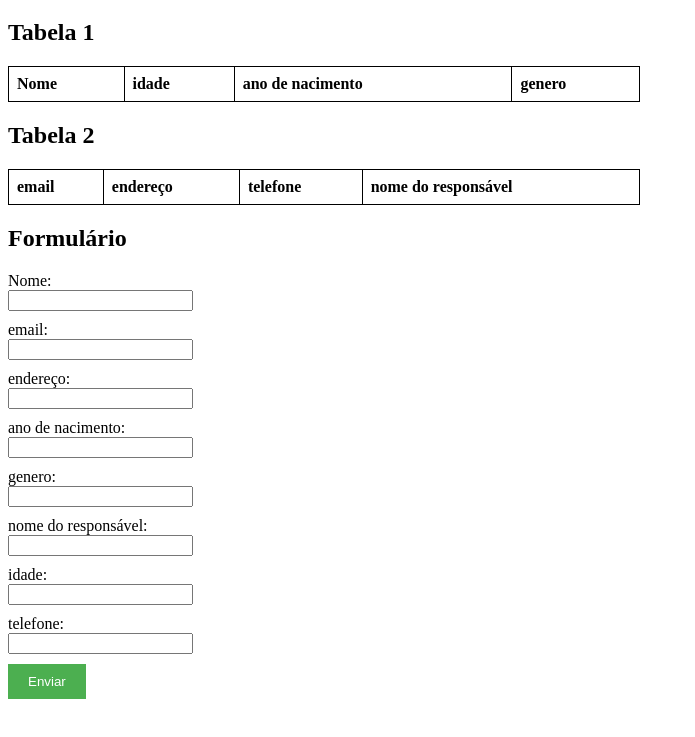
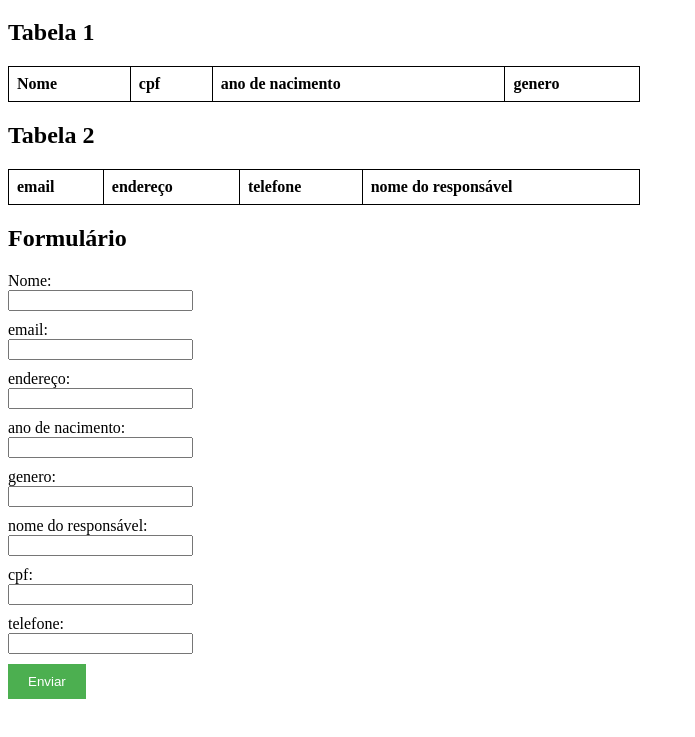
Before and after one commit to RaphaelhOliveira/2D_JavaBD, a plain HTML site: page index.html in a window 1280 px wide. Shown: the part 61-798 px from the top of the page, without its empty margins (0-695 px from the left). Drawn offline with Linux system fonts and the light colour scheme.

Commit message:
Update index.html

```diff
--- a/index.html
+++ b/index.html
@@ -14,7 +14,7 @@
         <thead>
             <tr>
                 <th>Nome</th>
-                <th>idade</th>
+                <th>cpf</th>
                 <th>ano de nacimento</th>
                 <th>genero</th>
             </tr>
@@ -59,7 +59,7 @@
         <label for="texto6">nome do responsável:</label>
         <input type="text" id="texto6" name="texto6">
 
-        <label for="numero1">idade:</label>
+        <label for="numero1">cpf:</label>
         <input type="number" id="numero1" name="numero1">
 
         <label for="numero2">telefone:</label>
```
